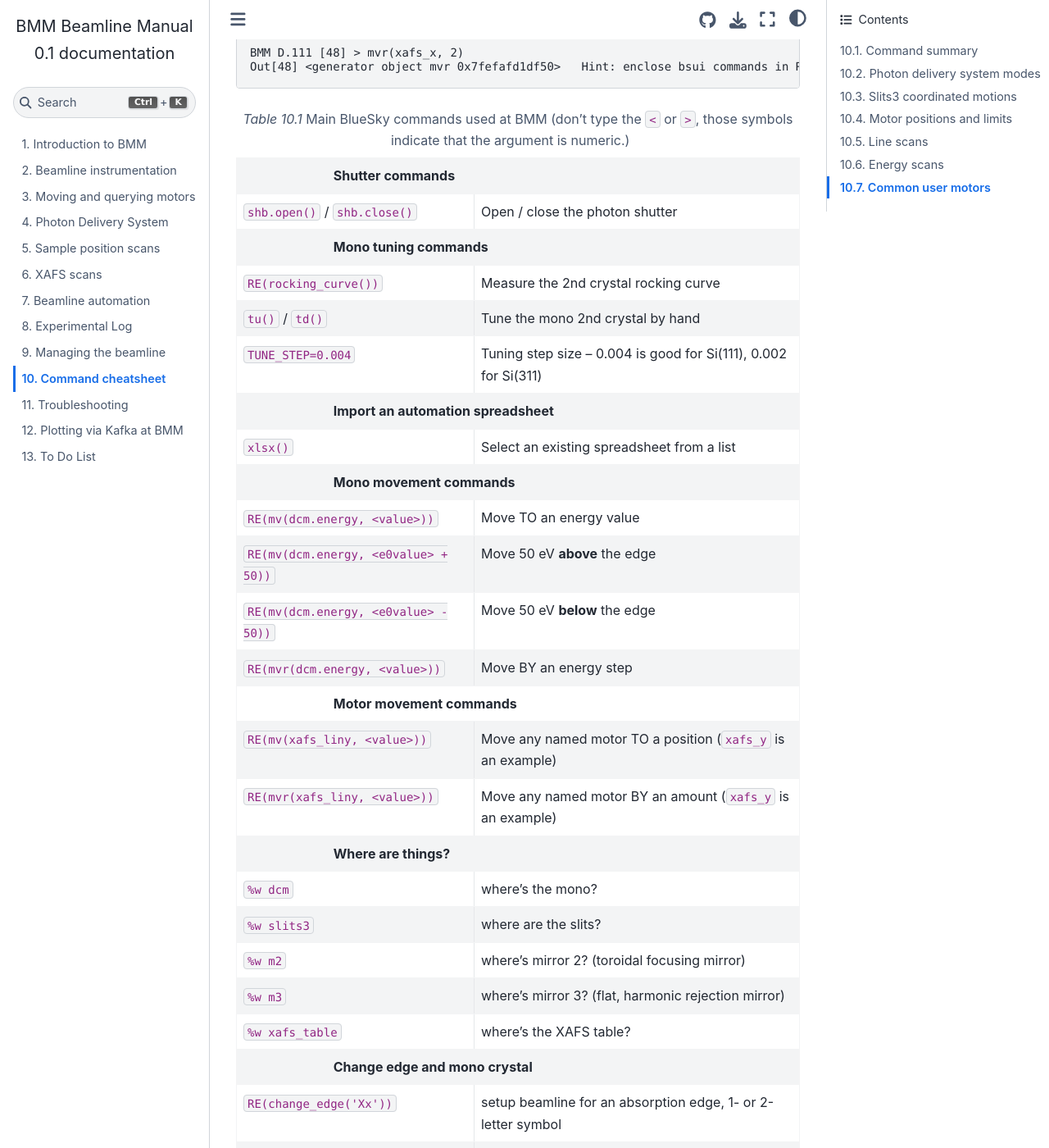
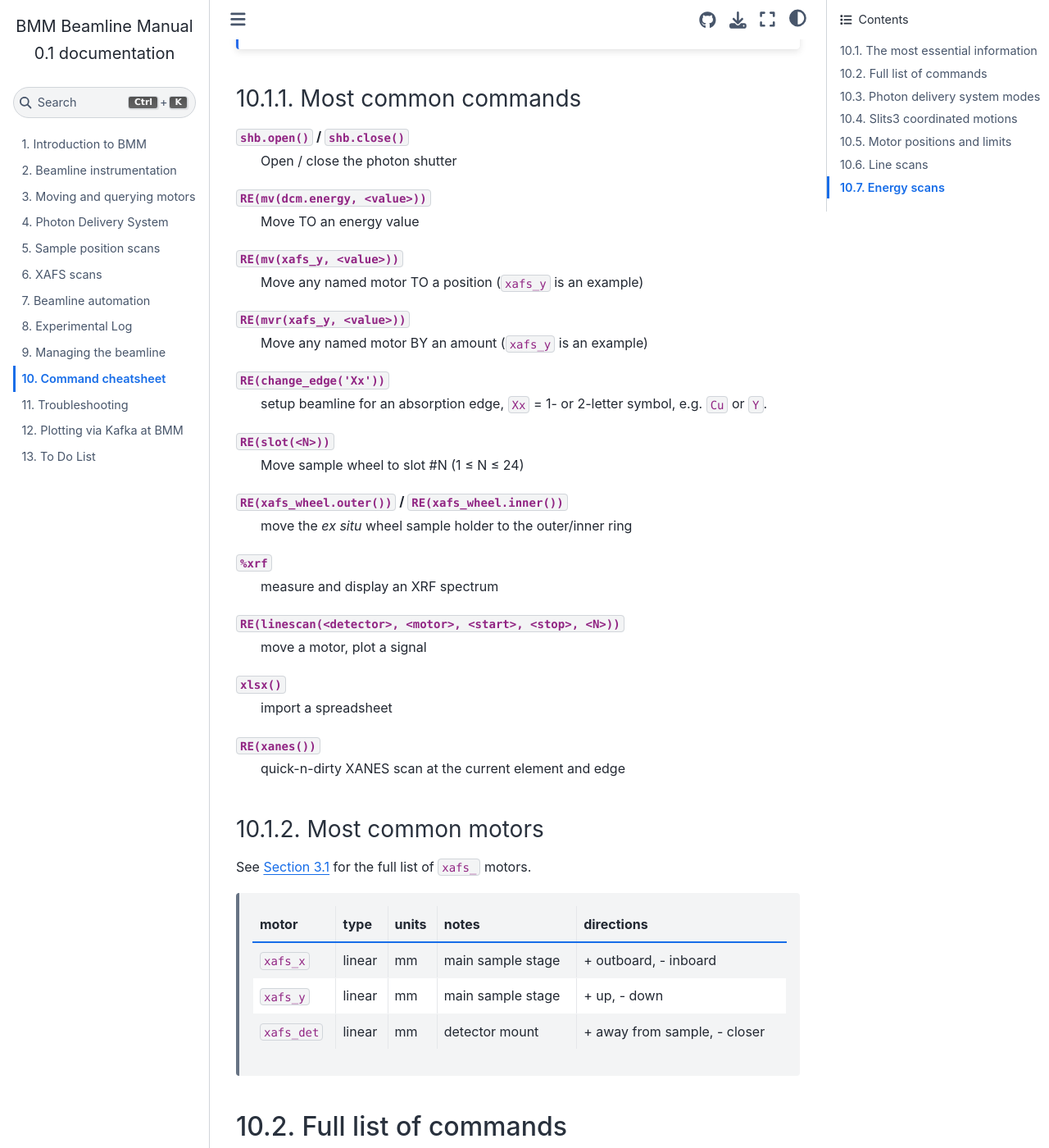
Before and after one commit to NSLS-II-BMM/BeamlineManual, a Sphinx documentation site: the page built from docs/cheatsheet.rst, in a window 1280 px wide and 1400 px high, scrolled down 633 px. Shown: the whole window at 82% size. Built offline with Sphinx 7.4.7 and the Sphinx Book theme 1.1.4, drawn with Linux system fonts in a browser that asks for light colours; some of the changed text lies outside the part shown.

Commit message:
improved cheatsheet

```diff
--- a/docs/cheatsheet.rst
+++ b/docs/cheatsheet.rst
@@ -31,8 +31,70 @@ discussed in the previous sections.
    Do ``RE.stop()`` to fully stop the command.
 
 
-Command summary
----------------
+The most essential information
+------------------------------
+
+.. note:: Parentheses |nd| ``()`` |nd| are an essential part of the
+	  syntax.  Same for ``RE()`` and ``%`` when specified.
+
+
+Most common commands
+~~~~~~~~~~~~~~~~~~~~
+
+
+``shb.open()`` / ``shb.close()``
+  Open / close the photon shutter
+
+``RE(mv(dcm.energy, <value>))``
+  Move TO an energy value
+
+``RE(mv(xafs_y, <value>))``
+  Move any named motor TO a position (``xafs_y`` is an example)
+
+``RE(mvr(xafs_y, <value>))``
+  Move any named motor BY an amount (``xafs_y`` is an example)
+
+``RE(change_edge('Xx'))``
+  setup beamline for an absorption edge, ``Xx`` = 1- or 2-letter symbol,
+  e.g. ``Cu`` or ``Y``.
+
+``RE(slot(<N>))``
+  Move sample wheel to slot #N (1 |le| N |le| 24)
+
+``RE(xafs_wheel.outer())`` / ``RE(xafs_wheel.inner())``
+  move the *ex situ* wheel sample holder to the outer/inner ring
+
+``%xrf``
+  measure and display an XRF spectrum
+
+``RE(linescan(<detector>, <motor>, <start>, <stop>, <N>))``
+  move a motor, plot a signal
+
+``xlsx()``
+  import a spreadsheet
+
+``RE(xanes())``
+  quick-n-dirty XANES scan at the current element and edge
+
+
+Most common motors
+~~~~~~~~~~~~~~~~~~
+
+See :numref:`Section %s <sample_stages>` for the full list of
+``xafs_`` motors.
+
+   ============== ===========  =========  =======================  ==================================
+   motor          type         units      notes                    directions
+   ============== ===========  =========  =======================  ==================================
+   ``xafs_x``     linear       mm         main sample stage        |plus| outboard, - inboard
+   ``xafs_y``     linear       mm         main sample stage        |plus| up, - down
+   ``xafs_det``   linear       mm         detector mount           |plus| away from sample, - closer
+   ============== ===========  =========  =======================  ==================================
+
+
+
+Full list of commands
+---------------------
 
 Note that some command must be run through the run engine, other do
 not.  The use of ``RE()`` is called explicitly in :numref:`Table %s
@@ -80,9 +142,9 @@ engine will complain with this hint:
    +------------------------------------------+----------------------------------------------------------------------------+
    | |mquad| |mquad| |mquad| |mquad| |mquad| **Motor movement commands**                                                   |
    +------------------------------------------+----------------------------------------------------------------------------+
-   | ``RE(mv(xafs_liny, <value>))``           |    Move any named motor TO a position (``xafs_y`` is an example)           |
+   | ``RE(mv(xafs_y, <value>))``              |    Move any named motor TO a position (``xafs_y`` is an example)           |
    +------------------------------------------+----------------------------------------------------------------------------+
-   | ``RE(mvr(xafs_liny, <value>))``          |    Move any named motor BY an amount (``xafs_y`` is an example)            |
+   | ``RE(mvr(xafs_y, <value>))``             |    Move any named motor BY an amount (``xafs_y`` is an example)            |
    +------------------------------------------+----------------------------------------------------------------------------+
    | |mquad| |mquad| |mquad| |mquad| |mquad| **Where are things?**                                                         |
    +------------------------------------------+----------------------------------------------------------------------------+
@@ -216,7 +278,7 @@ Individual slits are named ``slits3.top``, ``slits3.bottom``,
 Motor positions and limits
 --------------------------
 
-These commands work on any named motor (:numref:`Table %s <motor-list>`).
+These commands work on any named motor (:numref:`Table %s <xafs-stages>`).
 
 Where is a sample motor?
    ``%w xafs_x``
@@ -239,7 +301,7 @@ where
 
 + ``<detector>`` is one of: ``'it'``, ``'if'``, ``'ir'``, or ``'i0'``
 + ``<motor>`` is one of: ``'x'``, ``'y'``, ``'pitch'``, ``'wheel'``,
-  or a named motor (:numref:`Table %s <motor-list>`)
+  or a named motor (:numref:`Table %s <xafs-stages>`)
 + ``<start>``, ``<stop>``, ``<N>`` are the boundaries relative to the
   current position and the number of steps.
 
@@ -297,34 +359,3 @@ for the tab to be read.
   .. code-block:: text
 
      BMM_log_info(“This is my log entry”)
-
-Common user motors
-------------------
-
-.. table:: Main motors BMM users will interact with
-   :name:  motor-list
-   :align: left
-
-   +----------------------+--------------------------------------------------------------------------+
-   | ``xafs_x``           |    X sample stage (+ inboard / - outboard)                               |
-   +----------------------+--------------------------------------------------------------------------+
-   | ``xafs_y``           |    Y sample stage (+ up / - down)                                        |
-   +----------------------+--------------------------------------------------------------------------+
-   | ``xafs_det``         |    detector stage (+ out / - in)                                         |
-   +----------------------+--------------------------------------------------------------------------+
-   | ``xafs_pitch``       |    sample pitch (Rx)                                                     |
-   +----------------------+--------------------------------------------------------------------------+
-   | ``xafs_roll``        |    sample roll (Rz)                                                      |
-   +----------------------+--------------------------------------------------------------------------+
-   | ``xafs_wheel``       |    sample wheel (+ higher slot number, 15 degrees apart)                 |
-   +----------------------+--------------------------------------------------------------------------+
-   | ``xafs_ref``         |    reference wheel (+ higher slot number, 15 degrees apart)              |
-   +----------------------+--------------------------------------------------------------------------+
-   | ``xafs_garot``       |    glancing angle rotation wheel                                         |
-   +----------------------+--------------------------------------------------------------------------+
-   | ``dm3_bct``          |    slit assembly height (+ up / - down) (normally use ``slit_height()``) |
-   +----------------------+--------------------------------------------------------------------------+
-   | ``slits3.vsize``     |    vertical slit size                                                    |
-   +----------------------+--------------------------------------------------------------------------+
-   | ``slits3.vcenter``   |    horizontal slit size                                                  |
-   +----------------------+--------------------------------------------------------------------------+
--- a/docs/plotting.rst
+++ b/docs/plotting.rst
@@ -283,4 +283,4 @@ of transmission |mu| (E), I0, and the reference spectrum.
    :width: 80%
    :align: center
 
-   An example of the XAFS live plot made for a transmission XAFS scan.
+   An example of the XAFS live plot made for a fluorescence XAFS scan.
```
Also changed, not shown: README.md (+10 -0 lines), docs/motors.rst (+4 -4 lines), docs/_images/XAFS_live_view.png.
